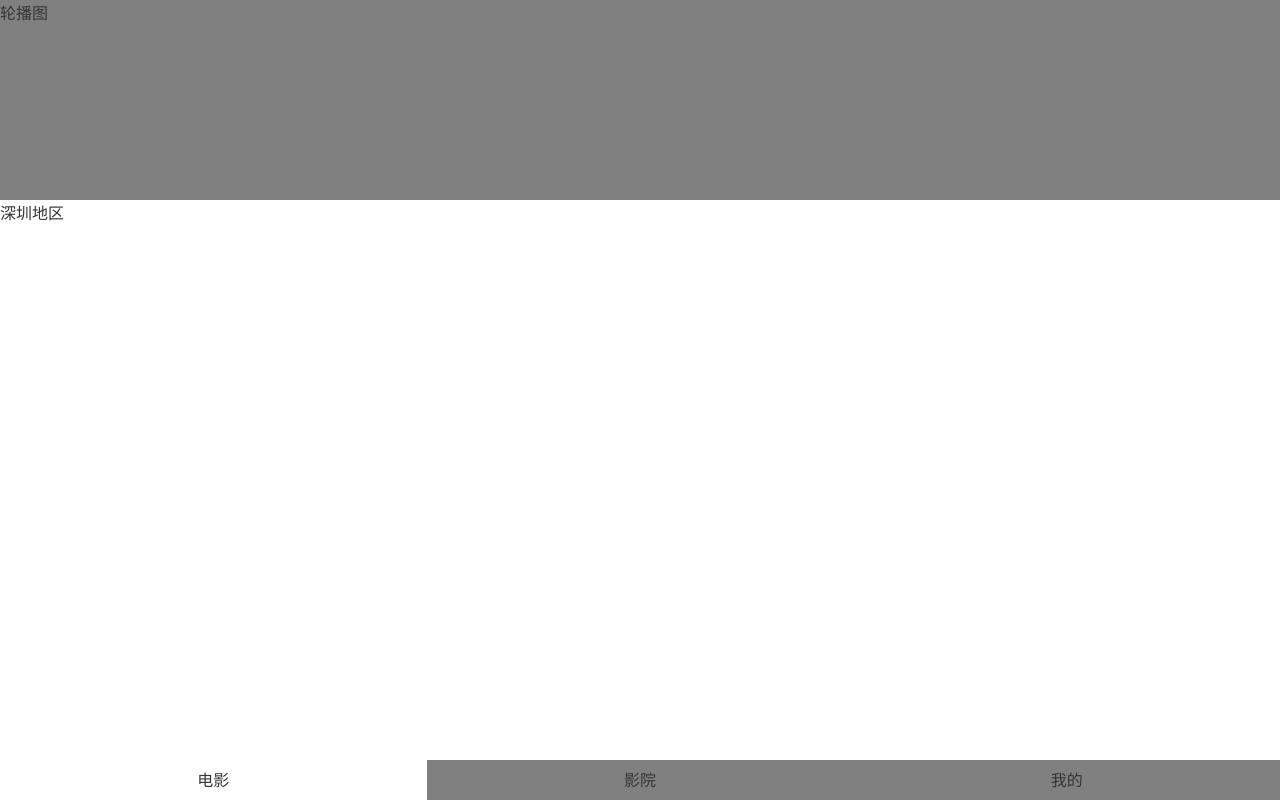
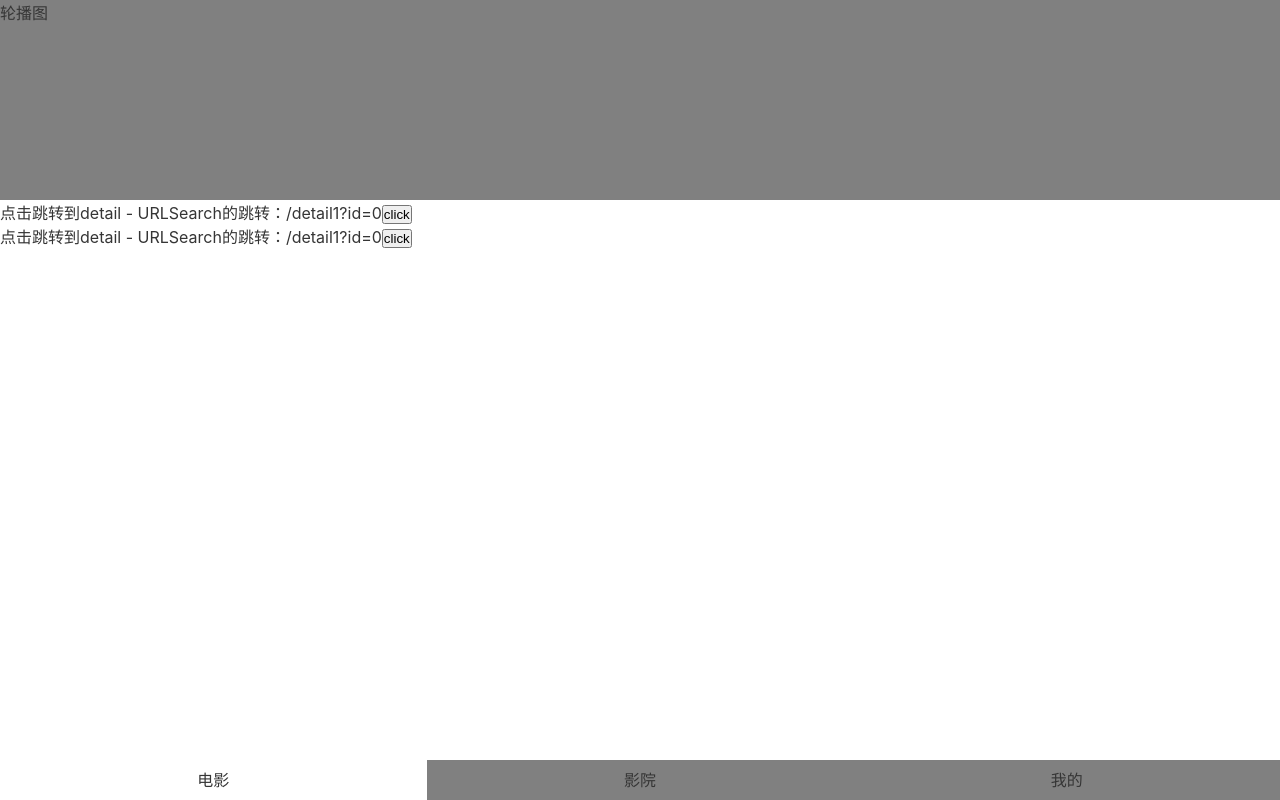
Before and after one commit to wendy-web/react_router6_wendy, a React (Create React App) app: page /#/film/nowplaying in a window 1280 px wide. Built offline with nearby package versions, Linux system fonts and the light colour scheme.

Commit message:
feta: 声明式路由的跳转

```diff
--- a/src/router/index.js
+++ b/src/router/index.js
@@ -8,7 +8,9 @@ import Search from '../views/Search';
 import Nowplaying from '../views/Films/Nowplaying';
 import Comingsoon from '../views/Films/Comingsoon';
 
-import Detail from '../views/Detail';
+import Detail1 from '../views/Detail1';
+import Detail2 from '../views/Detail2';
+
 
 export default function MRouter() {
   return (
@@ -21,7 +23,13 @@ export default function MRouter() {
             <Route path='nowplaying' element={<Nowplaying></Nowplaying>} />
             <Route path='comingsoon' element={<Comingsoon></Comingsoon>} />
         </Route>
-        <Route path='/detail' element={<Detail></Detail>} />
+        {/* 路由的跳转方式一： */}
+        {/* 路由URLSearch的使用：detail?id=0 */}
+        <Route path='/detail1' element={<Detail1></Detail1>} />
+
+        {/* 路由的跳转方式二： */}
+        {/* 动态路由 */}
+        <Route path='/detail2/:myid' element={<Detail2></Detail2>} />
 
         <Route path='/cinema' element={<Cinema></Cinema>} />
         <Route path='/cinema/search' element={<Search></Search>} />
--- a/src/views/Detail.js
+++ b/src/views/Detail1.js
@@ -1,7 +1,8 @@
 import React from 'react';
 import { useSearchParams } from 'react-router-dom';
 
-export default function Detail() {
+export default function Detail1() {
+  // 路由跳转方式一：
   const [searchParams, setsearchParams] = useSearchParams();
   // 获取参数
   console.log('获取参数:', searchParams.get('id'))
@@ -13,7 +14,7 @@ export default function Detail() {
       <p>Detail</p>
       <button onClick={() => {
         setsearchParams({id: 2})
-      }}>猜你喜欢的detail，设置detail的id值</button>
+      }}>猜你喜欢的detail，设置detail?id=的id值</button>
     </div>
   )
 }
--- /dev/null
+++ b/src/views/Detail2.js
@@ -0,0 +1,18 @@
+import React from 'react';
+import { useNavigate, useParams } from 'react-router-dom';
+
+export default function Detail2() {
+
+  // 路由跳转方式二：
+  const params = useParams();
+  const navigate = useNavigate();
+  console.log(params.myid)
+  return (
+    <div>
+      <p>Detail</p>
+      <button onClick={() => {
+        navigate('/detail2/2');
+      }}>猜你喜欢的detail，设置/detail/的id值</button>
+    </div>
+  )
+}
--- a/src/views/Films/Nowplaying.js
+++ b/src/views/Films/Nowplaying.js
@@ -17,20 +17,30 @@ export default function Nowplaying() {
   //     console.log(res);
   //     setlist(res.data.data.cinemas)
   //   })
-    setlist([{name:'深圳地区', cinemaId:0}])
+    setlist([{name:'深圳地区0', cinemaId:0},{name:'深圳地区1', cinemaId:1}])
   }, []);
   const navigate = useNavigate();
-  const gotoDetail = (id) =>{
-    navigate(`/detail?id=${id}`);
+  const gotoDetail1 = (id) => {
+    // 路由的跳转方式一：/detai?id=0
+    navigate(`/detail1?id=${id}`);
+  }
+  const gotoDetail2 = (id) => {
+    // 路由的跳转方式二：detail/0,路由需要配置detail/:myid=0
+    navigate(`/detail2/${id}`);
   }
   return (
     <div>
       <ul>
-        {list.map((item) => {
-          return <li key={item.cinemaId} onClick={() => {
-            gotoDetail(item.cinemaId)
-          }}>{item.name}</li>
-        })}
+         <li>
+            点击跳转到detail - URLSearch的跳转：/detail1?id=0
+            <button onClick={() => gotoDetail1(0)}>click</button>
+          </li>
+          <li onClick={() => {
+            gotoDetail2(0)
+          }}>
+            点击跳转到detail - URLSearch的跳转：/detail1?id=0
+            <button onClick={() => gotoDetail2(0)}>click</button>
+          </li>
       </ul>
     </div>
   )
```
